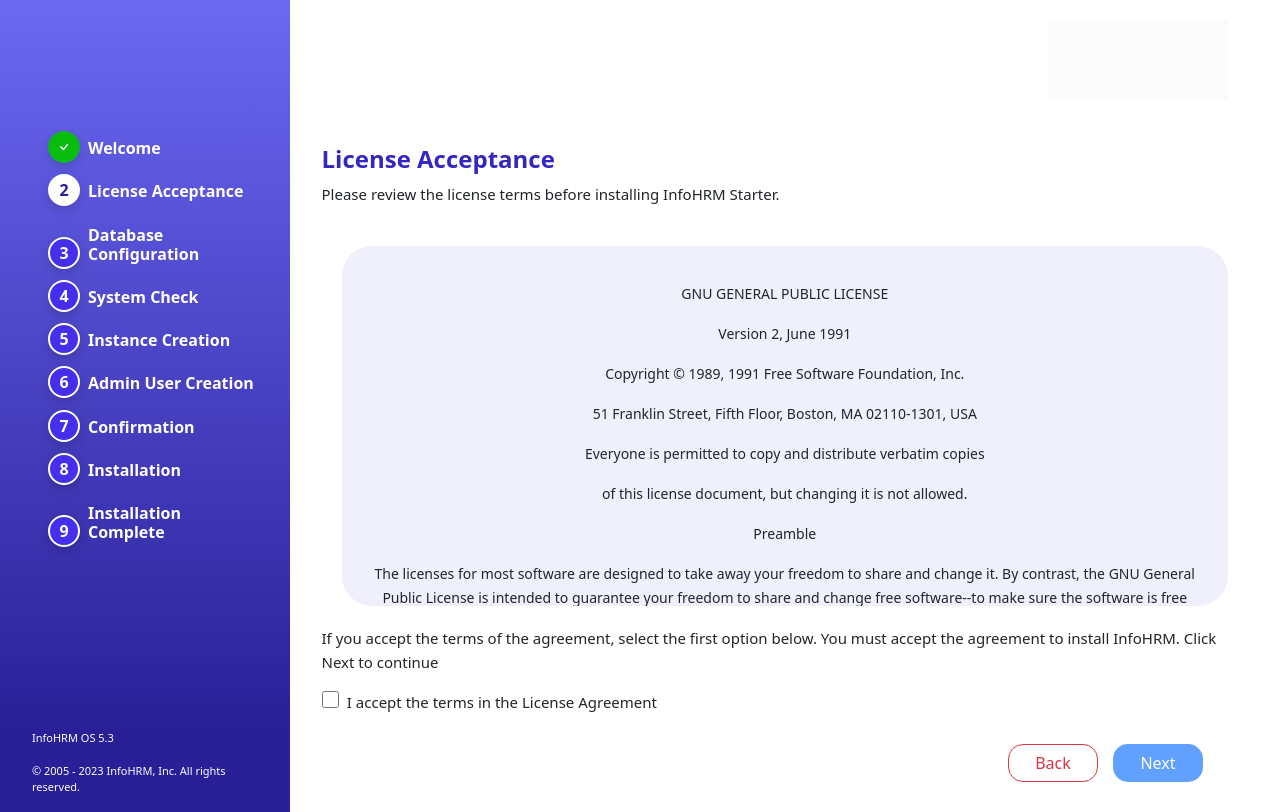
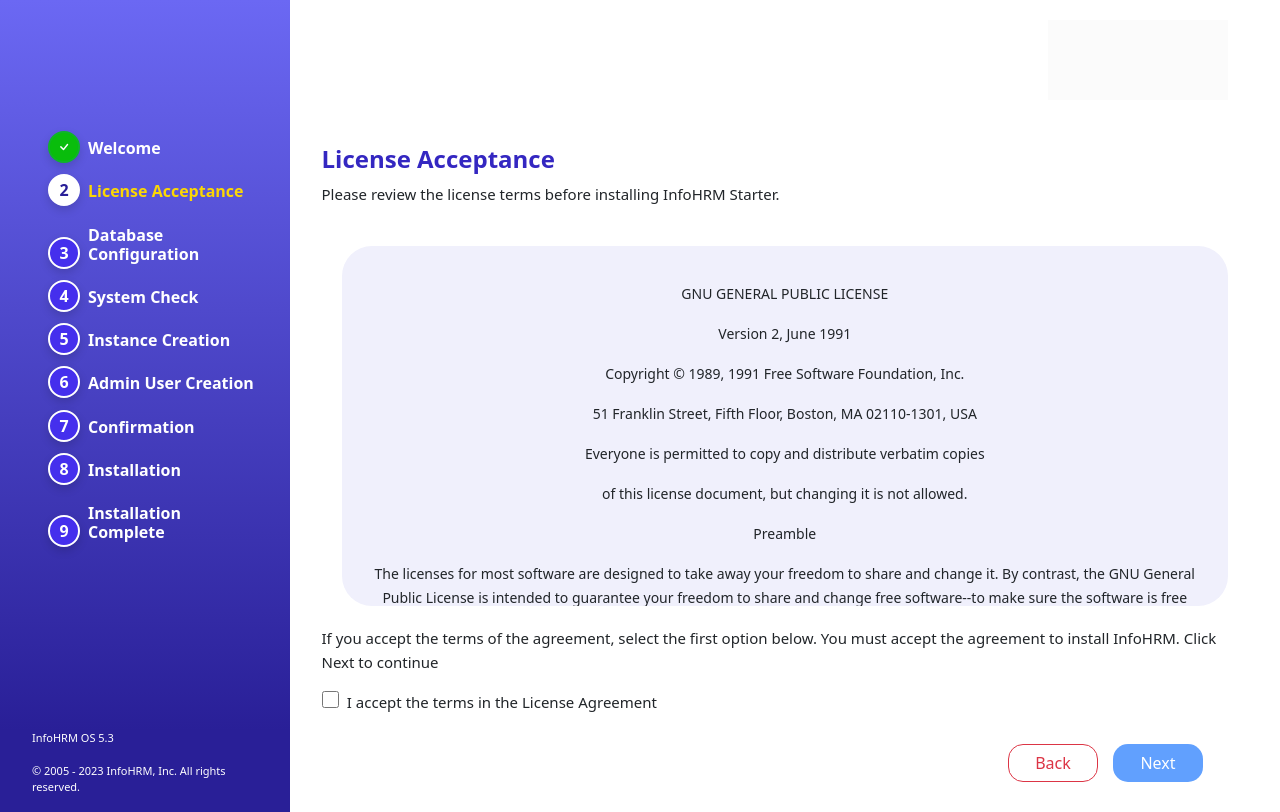
Before and after one commit to Info-2022/InfoHRM, a React (Create React App) app: page /licence in a window 1280 px wide. Built offline with nearby package versions, Linux system fonts and the light colour scheme.

Commit message:
Update licence.js

```diff
--- a/src/components/Fresh Installation/licence.js
+++ b/src/components/Fresh Installation/licence.js
@@ -28,7 +28,7 @@
                         <div className='menu'>
                             <h1>Welcome</h1>
                             <span className='count countSuccess'><i class="bi bi-check"></i></span>
-                            <h1>License Acceptance</h1>
+                            <h1 className='activehead'>License Acceptance</h1>
                             <span className='count countActive'>2</span>
                             <h1>Database Configuration</h1>
                             <span className='count'>3</span>
```
